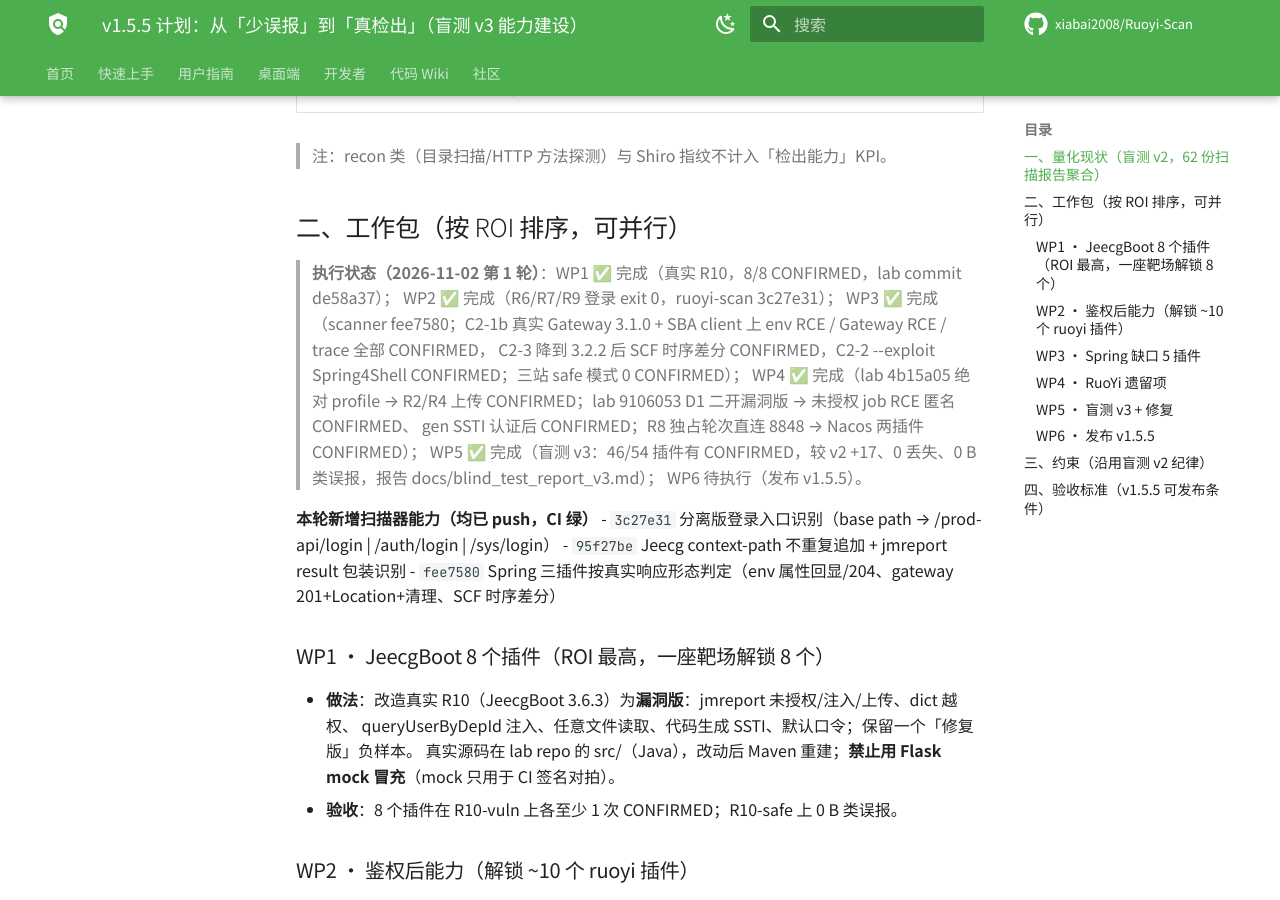
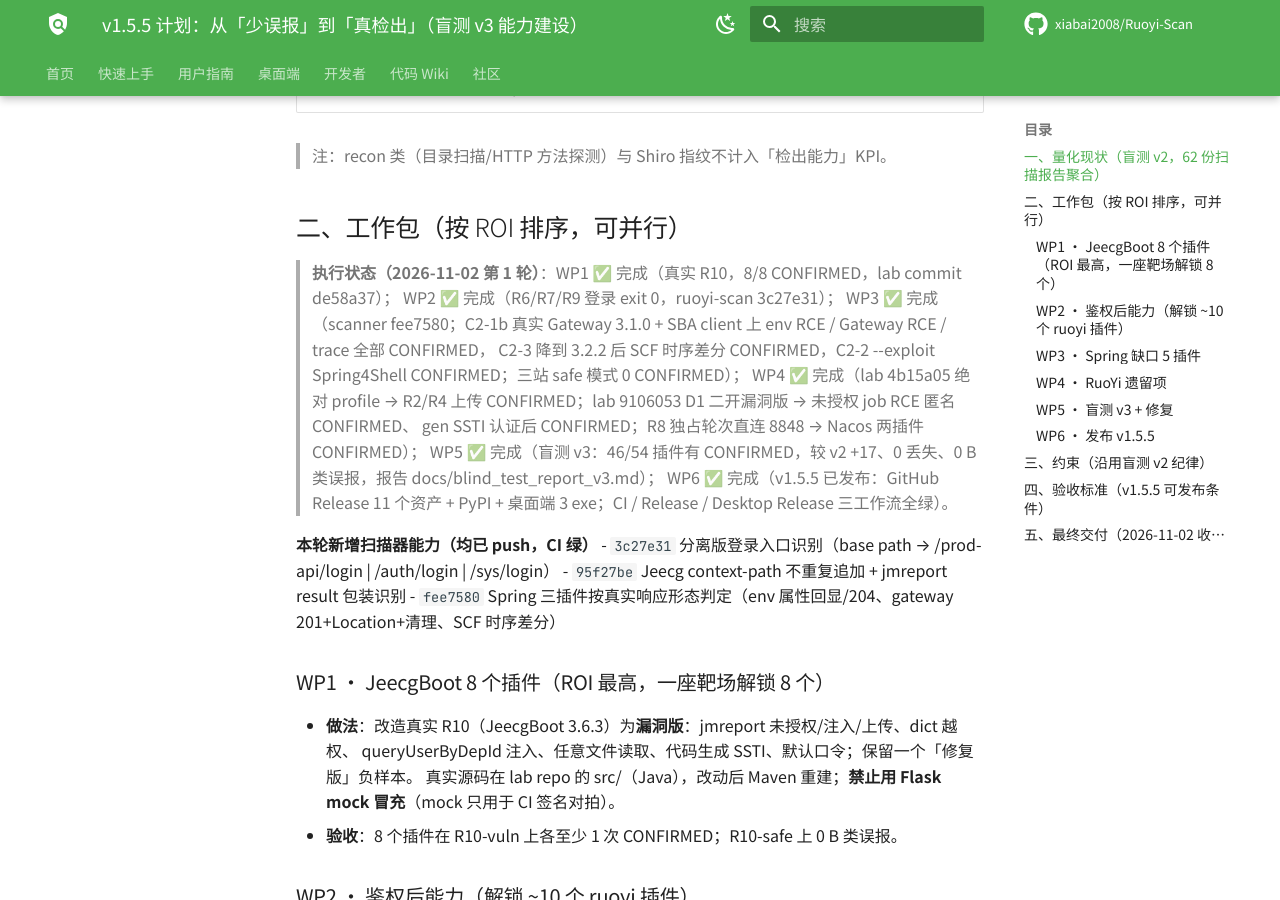
Before and after one commit to xiabai2008/ruoyi-scan, an MkDocs documentation site: the page built from docs/_plan_v1.5.5_20261102.md, in a window 1280 px wide and 900 px high, scrolled down 800 px. Built offline with MkDocs 1.6.1 and Material for MkDocs 9.7.7, drawn with Linux system fonts in a browser that asks for light colours; comment, search, counter and statistics services are not loaded; some of the changed text lies outside the part shown.

Commit message:
docs: v1.5.5 计划收尾（WP6 发布完成，全目标达成）

```diff
--- a/docs/_plan_v1.5.5_20261102.md
+++ b/docs/_plan_v1.5.5_20261102.md
@@ -28,7 +28,7 @@
 > WP4 ✅ 完成（lab 4b15a05 绝对 profile → R2/R4 上传 CONFIRMED；lab 9106053 D1 二开漏洞版 → 未授权 job RCE 匿名 CONFIRMED、
 > gen SSTI 认证后 CONFIRMED；R8 独占轮次直连 8848 → Nacos 两插件 CONFIRMED）；
 > WP5 ✅ 完成（盲测 v3：46/54 插件有 CONFIRMED，较 v2 +17、0 丢失、0 B 类误报，报告 docs/blind_test_report_v3.md）；
-> WP6 待执行（发布 v1.5.5）。
+> WP6 ✅ 完成（v1.5.5 已发布：GitHub Release 11 个资产 + PyPI + 桌面端 3 exe；CI / Release / Desktop Release 三工作流全绿）。
 
 **本轮新增扫描器能力（均已 push，CI 绿）**
 - `3c27e31` 分离版登录入口识别（base path → /prod-api/login | /auth/login | /sys/login）
@@ -78,3 +78,11 @@
 - 盲测 v3 的 **FP = 0**（B 类硬误报），FN 有清单且逐条给出「修/不修」结论；
 - 全量 pytest、ruff、format、mypy --strict、签名靶场 E2E、CI 全绿；
 - 干净 venv 安装 wheel + 冒烟通过；GitHub Release / PyPI / 桌面端产物齐全。
+
+
+## 五、最终交付（2026-11-02 收尾）
+
+- 版本：**v1.5.5**，tag `v1.5.5`（commit 95bb69c），GitHub Release 11 资产（whl/sdist/checksums/nuclei 模板包/桌面 exe/NSIS/CLI exe/两本文档），PyPI 1.5.5 已上架。
+- 盲测 v3：46/54 插件有 CONFIRMED（v1.5.4 为 29，+17），v2 产出 0 丢失，B 类误报 0。
+- 剩余 8 个零产出：recon 2、Shiro 指纹 1（设计边界）、Windows 靶场文件读取 2、Plus 误配站 1、无认证 Redis 1、备份靶场 1 —— 均为已识别边界，无「未知漏报」。
+- 工作流：Ruoyi-Scan CI ✔ / Release ✔ / Desktop Release ✔ / Docs Site（0e99e14 修复失效链接后）✔。
```
